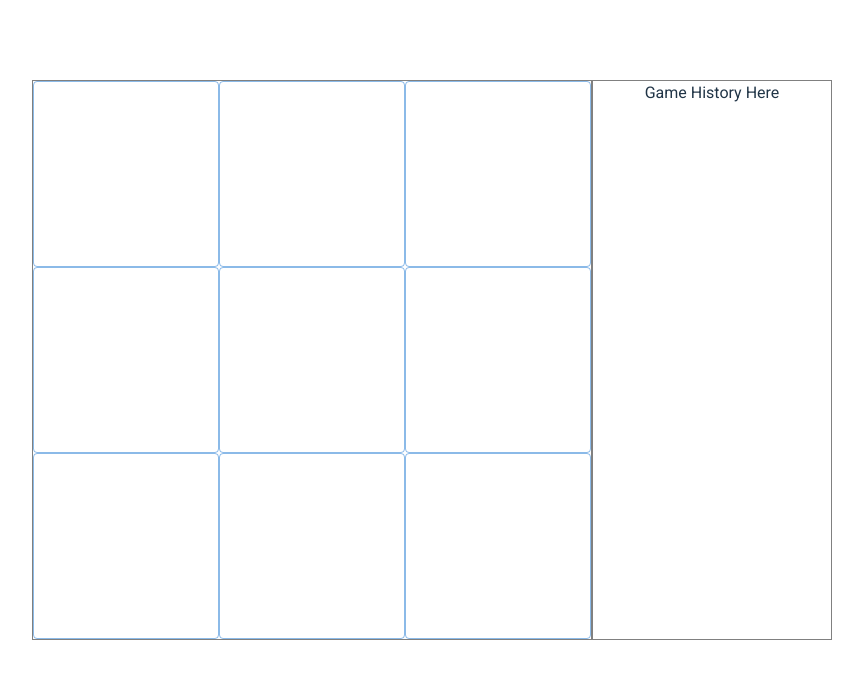
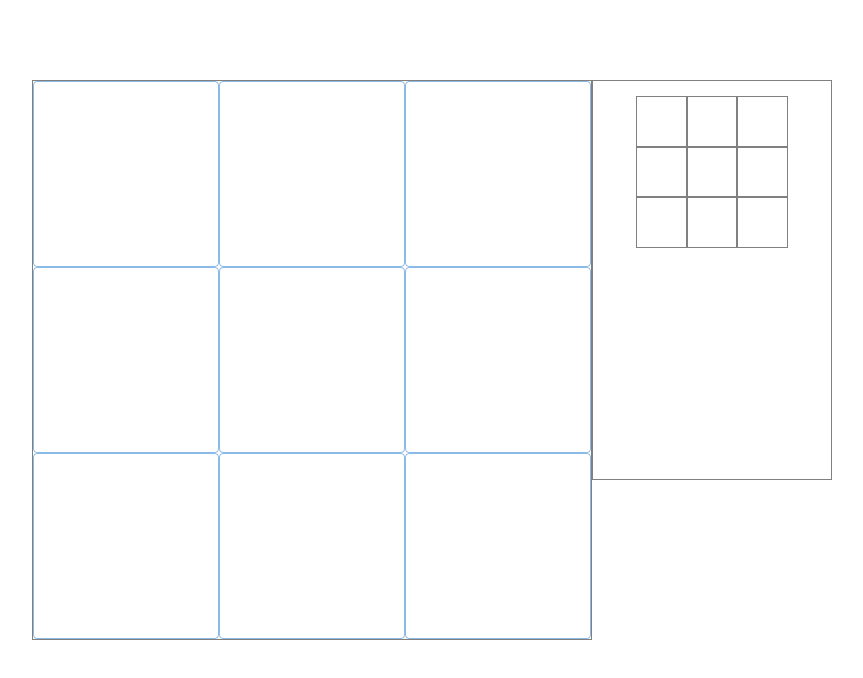
Before and after one commit to IsaacFlello/mui-tic-tac-toe, a React (Vite) app: page / in a window 1280 px wide. Shown: the top 678 px of the page, without its empty margins (48-911 px from the left). Built offline with nearby package versions, Linux system fonts and the light colour scheme.

Commit message:
Added creation of visual snapshots of past moves (not yet interactive)

```diff
--- a/src/App.jsx
+++ b/src/App.jsx
@@ -17,8 +17,7 @@ export default function App() {
                   updateGameHistoryFn={setGameHistory}
                   updateCurrentTurnFn={setCurrentTurn}>
       </GameBoard>
-
-      <GameHistory></GameHistory>
+      <GameHistory gameHistory={gameHistory} currentTurn={currentTurn}></GameHistory>
     </main>
   )
 }
--- a/src/components/GameBoard.jsx
+++ b/src/components/GameBoard.jsx
@@ -1,35 +1,36 @@
 import Button from '@mui/material/Button'
-import {createTheme, ThemeProvider} from '@mui/material';
 
-// const squareTheme = createTheme({
-//   components: {
-//     MuiButton: {
-//       variants: [
-//         {
-//           props: {
-//             variant: "outlined",
-//           },
-//           style: {
-//             fontSize: "clamp(36px, 2vw, 100px);",
-//           },
-//         },
-//       ]
-//     }
-//   }
-// });
-
-export default function GameBoard({ gameHistory, currentTurn, currentPlayer, updateGameHistoryFn, updateCurrentTurnFn }) {
+export default function GameBoard({
+  gameHistory,
+  currentTurn,
+  currentPlayer,
+  updateGameHistoryFn,
+  updateCurrentTurnFn }
+) {
   const squares = gameHistory[currentTurn].map((squareVal, indexOfClickedSquare) => {
     return (
-      // <ThemeProvider theme={squareTheme} key={indexOfClickedSquare}>
       <Button key={indexOfClickedSquare}
               variant="outlined"
               sx={{ fontSize:"clamp(36px, 18vmin, 300px)", lineHeight: "0.75"}}
               onClick={() => {
                 if(squareVal === null){
-                  const newHistoryRecord = gameHistory[currentTurn];
+                  console.log("current full history:");
+                  console.log(gameHistory);
+
+                  const newHistoryRecord = [...gameHistory[currentTurn]];
+                  console.log(`slice:`);
+                  console.log(newHistoryRecord);
+
+                  console.log(indexOfClickedSquare);
+
                   newHistoryRecord[indexOfClickedSquare] = currentPlayer;
-                  const updatedHistory = [...gameHistory, newHistoryRecord];
+                  console.log(`New board state:`);
+                  console.log(newHistoryRecord);
+
+                  const updatedHistory = [...gameHistory.slice(0, currentTurn+1), newHistoryRecord];
+                  console.log("Updated history:")
+                  console.log(updatedHistory);
+
                   updateGameHistoryFn(updatedHistory);
                   updateCurrentTurnFn(currentTurn + 1);
                 }
@@ -38,7 +39,6 @@ export default function GameBoard({ gameHistory, currentTurn, currentPlayer, upd
       >
         {squareVal}
       </Button>
-      // </ThemeProvider>
     )
   })
 
--- a/src/components/GameHistory.jsx
+++ b/src/components/GameHistory.jsx
@@ -1,7 +1,25 @@
-export default function GameHistory() {
+import '../styles/GameHistoryStyles.css';
+
+
+export default function GameHistory( {gameHistory, currentTurn} ) {
+  const snapshotElements = gameHistory.map((snapshot, index) => {
+    return (<BoardSnapshot key={index} boardValues={snapshot}></BoardSnapshot>);
+  })
+
   return (
     <section id="game-history-section">
-      <div>Game History Here</div>
+      {/* <BoardSnapshot boardValues={exampleHistoryRecord}></BoardSnapshot> */}
+      {snapshotElements}
     </section>
   )
 }
+
+function BoardSnapshot( {boardValues} ) {
+  const squares = boardValues.map((value, index) => {
+    return (<span key={index}>{value}</span>);
+  });
+
+  return (
+    <div id="historical-record">{squares}</div>
+  );
+}
--- /dev/null
+++ b/src/styles/GameHistoryStyles.css
@@ -0,0 +1,20 @@
+#game-history-section {
+  padding: 1em;
+  box-sizing: border-box;
+  display: flex;
+  flex-direction: column;
+  align-items: center;
+  gap: 1em;
+  overflow-y: scroll;
+  max-height: 50vmin;
+}
+
+#historical-record {
+  display: grid;
+  grid-template-columns: repeat(3, 50px);
+  grid-template-rows: repeat(3, 50px);
+}
+
+#historical-record > span {
+  outline: 1px solid grey;
+}
```
